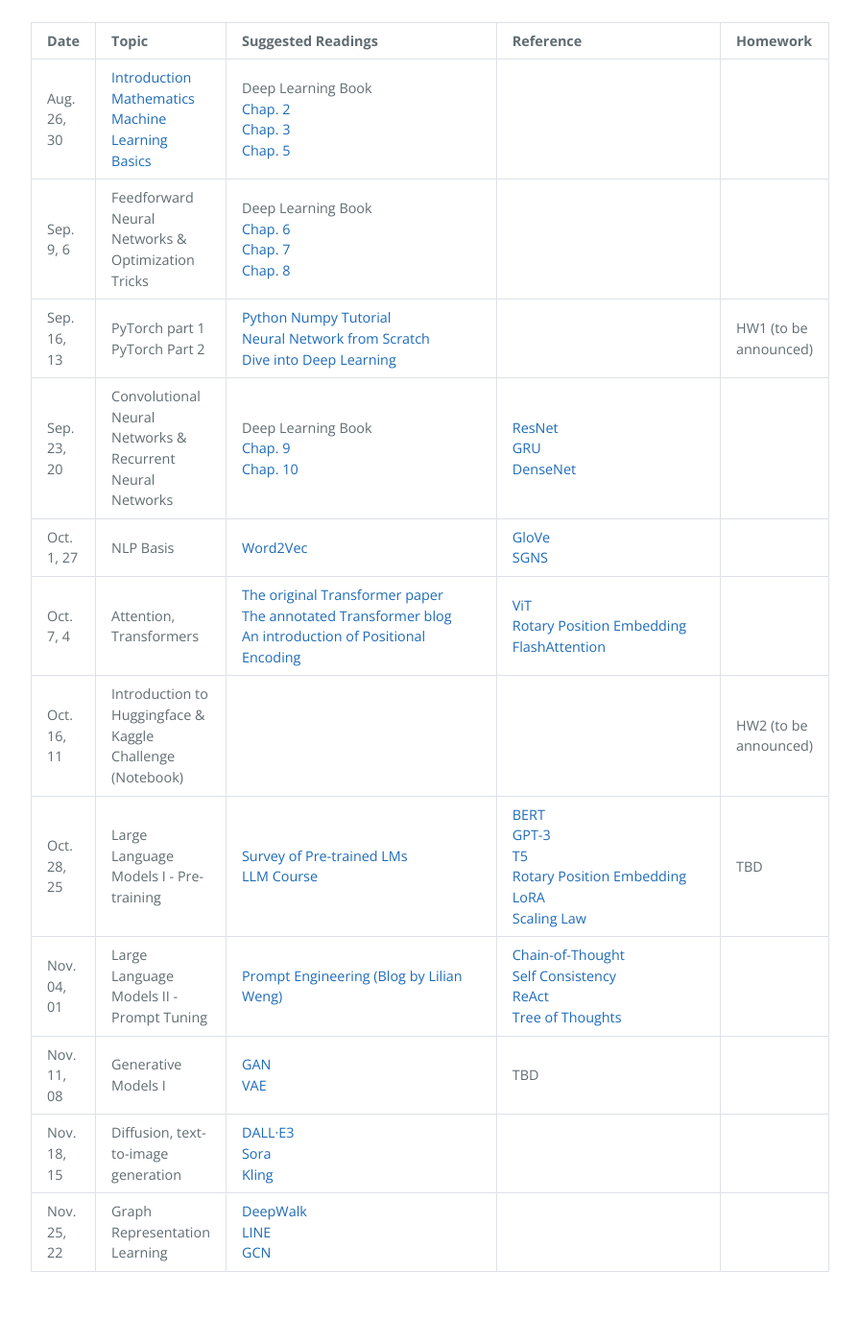
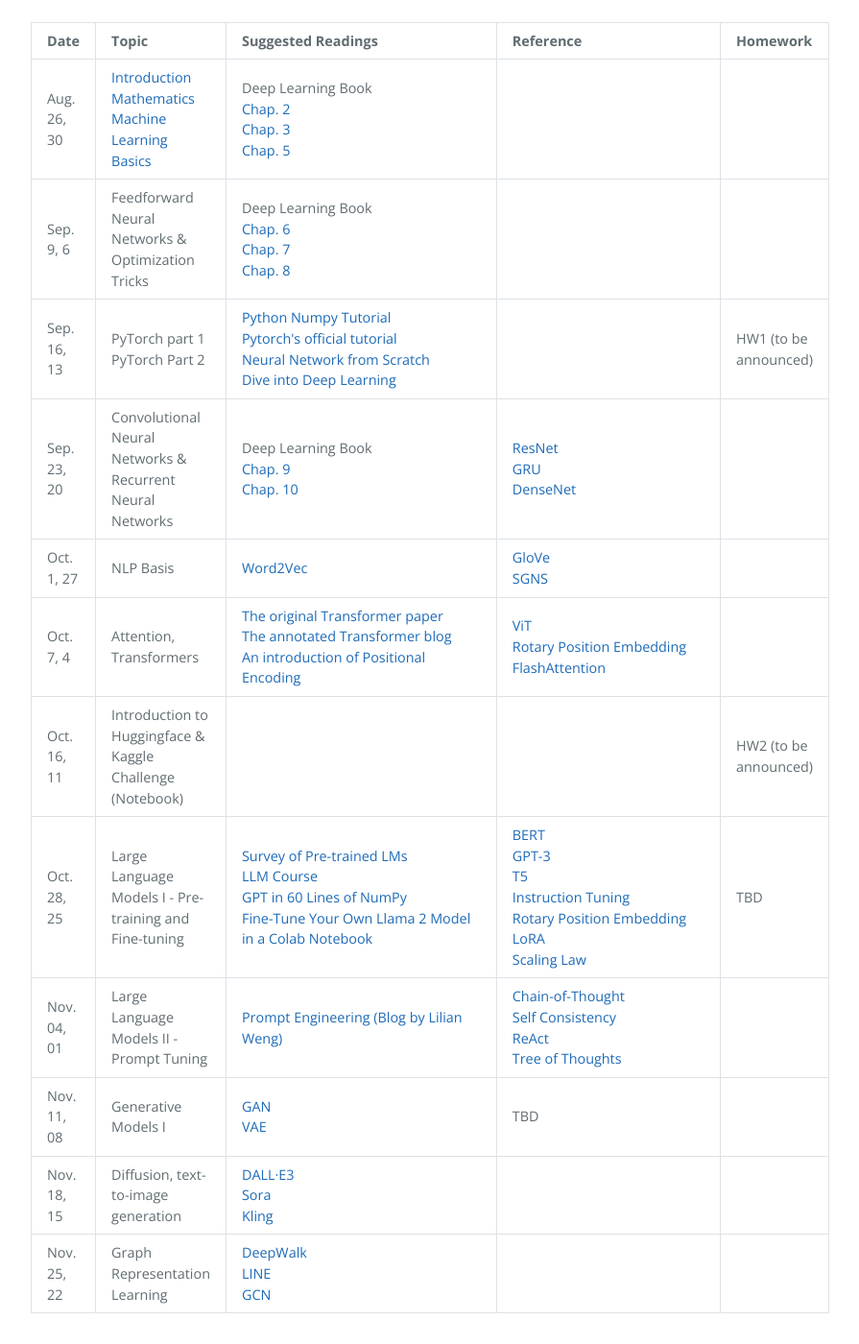
Before and after one commit to DeepGraphLearning/MATH60630A_2024A, a Jekyll site: the page built from schedule.md, in a window 1280 px wide and 1400 px high, scrolled down 476 px. Shown: the whole window at 96% size, without its empty margins (192-1087 px from the left). Built offline with Jekyll 4.4.1, drawn with Linux system fonts in a browser that asks for light colours; before the commit the page ends 1833 px from its top, so only the background shows below that.

Commit message:
[v2 Week2, References] Added NanoGPT, Instruction Tuning

```diff
--- a/schedule.md
+++ b/schedule.md
@@ -41,6 +41,8 @@ schedule:
     readings:
       - name: Python Numpy Tutorial
         url: http://cs231n.github.io/python-numpy-tutorial/
+      - name: Pytorch's official tutorial
+        url: https://pytorch.org/tutorials/beginner/basics/intro.html
       - name: Neural Network from Scratch
         url: https://medium.com/dair-ai/a-simple-neural-network-from-scratch-with-pytorch-and-google-colab-c7f3830618e0
       - name: Dive into Deep Learning
@@ -113,13 +115,17 @@ schedule:
   #        url: https://www.kaggle.com/c/math60630aw21
   - date: Oct.<br>28, 25
     topics:
-      - name: Large Language Models I - Pre-training
+      - name: Large Language Models I - Pre-training and Fine-tuning
     #        url: https://www.dropbox.com/s/366364m5gmu6gkd/Week7-DL4NLP-part2.pdf?dl=0
     readings:
       - name: Survey of Pre-trained LMs
         url: https://arxiv.org/pdf/2302.09419
       - name: LLM Course
         url: https://github.com/mlabonne/llm-course
+      - name: GPT in 60 Lines of NumPy
+        url: https://jaykmody.com/blog/gpt-from-scratch/
+      - name: Fine-Tune Your Own Llama 2 Model in a Colab Notebook
+        url: https://mlabonne.github.io/blog/posts/Fine_Tune_Your_Own_Llama_2_Model_in_a_Colab_Notebook.html
     references:
       - name: BERT
         url: https://arxiv.org/pdf/1810.04805
@@ -127,6 +133,8 @@ schedule:
         url: https://arxiv.org/abs/2005.14165
       - name: T5
         url: https://arxiv.org/abs/1910.10683
+      - name: Instruction Tuning
+        url: https://arxiv.org/abs/2109.01652
       - name: Rotary Position Embedding
         url: https://arxiv.org/abs/2104.09864
       - name: LoRA
```
